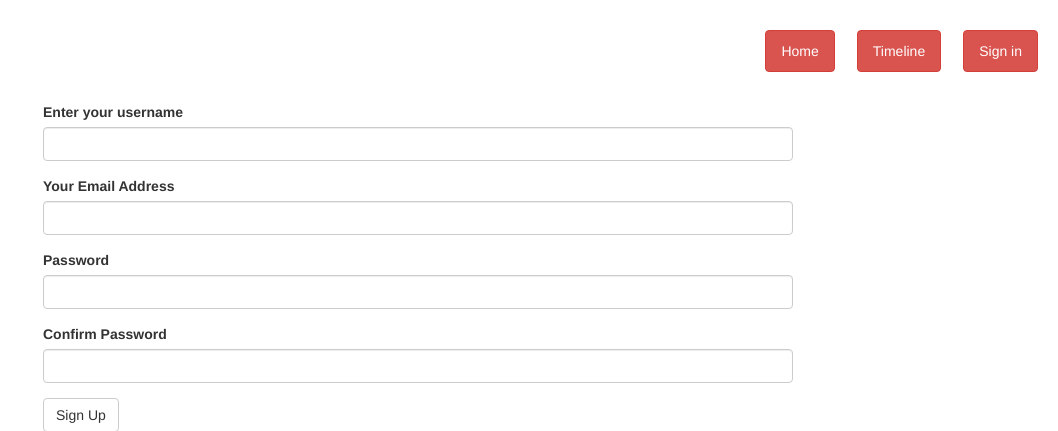
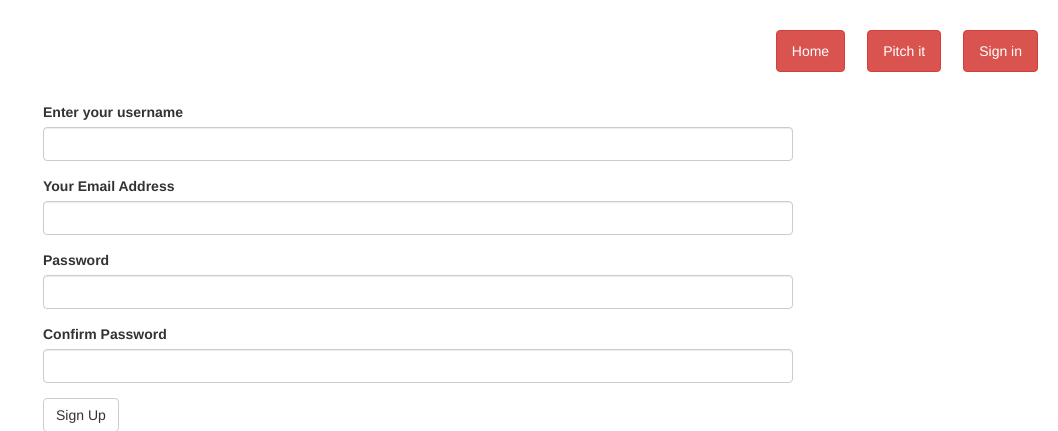
Before and after one commit to Matongo2010/PitchZone, a Flask app: page /authenticate/register in a window 1280 px wide. Shown: the top 431 px of the page, without its empty margins (222-1280 px from the left). Run offline with Flask 2, Linux system fonts and the light colour scheme; some libraries are stand-ins or nearby versions.

Commit message:
change background color to black

```diff
--- a/app/templates/index.html
+++ b/app/templates/index.html
@@ -16,7 +16,7 @@
         <link href="https://cdnjs.cloudflare.com/ajax/libs/mdbootstrap/4.7.5/css/mdb.min.css" rel="stylesheet">
         <title>Pitch It!</title>
     </head>
-    <body>
+    <body style="background-color: black">
            <div style="text-align: center; margin-top: 15%; color: rgb(223, 194, 184); background-color: rgba(14, 13, 13, 0.671);">
             <p style=" text-align: center; font-family: 'Special Elite', cursive; font-size: 35px; padding-left: 130px; padding-right: 130px;">WELCOME USER</p>
            </div>
--- a/app/templates/navbar.html
+++ b/app/templates/navbar.html
@@ -8,7 +8,7 @@
                     <a class="btn btn-danger" style = "margin-right: 20px;" href="/">Home</a>
                 </li>
                 <li class="nav-item">
-                    <a class="btn btn-danger" style = "margin-right: 20px;" href="/timeline">Timeline</a>
+                    <a class="btn btn-danger" style = "margin-right: 20px;" href="/timeline">Pitch it</a>
 
                 </li>
                 {% if current_user.is_authenticated %}
```
